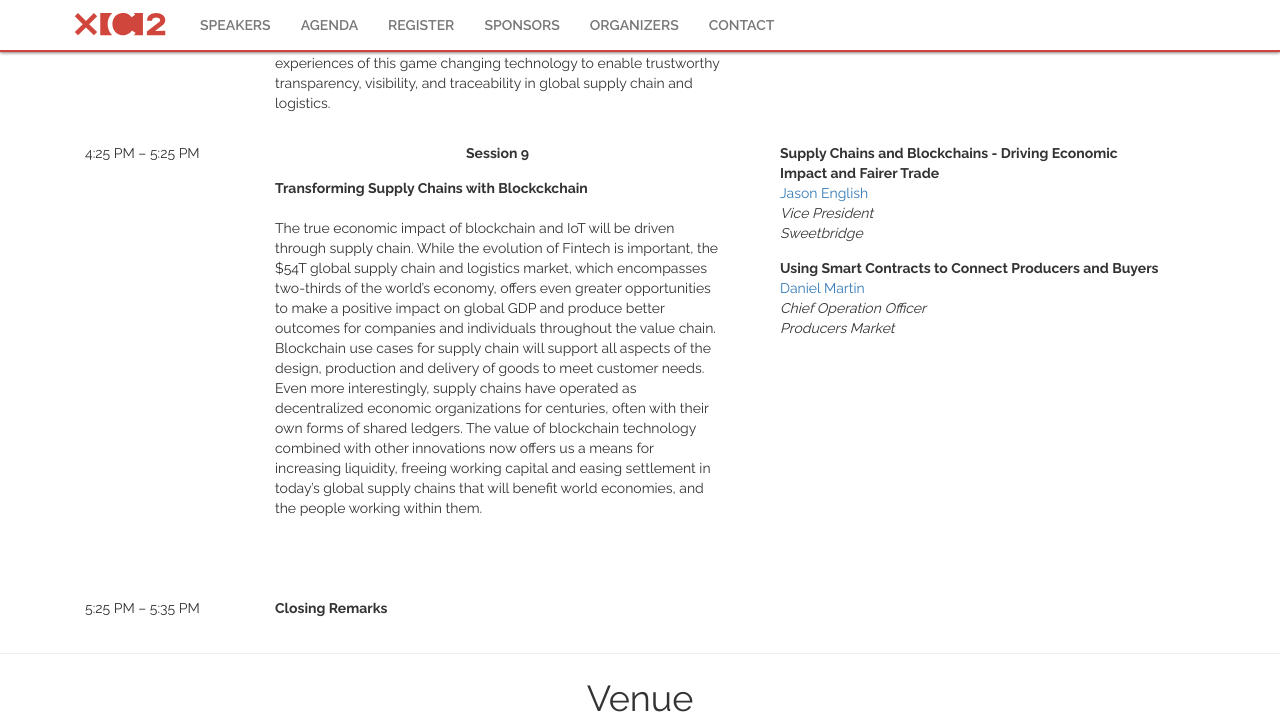
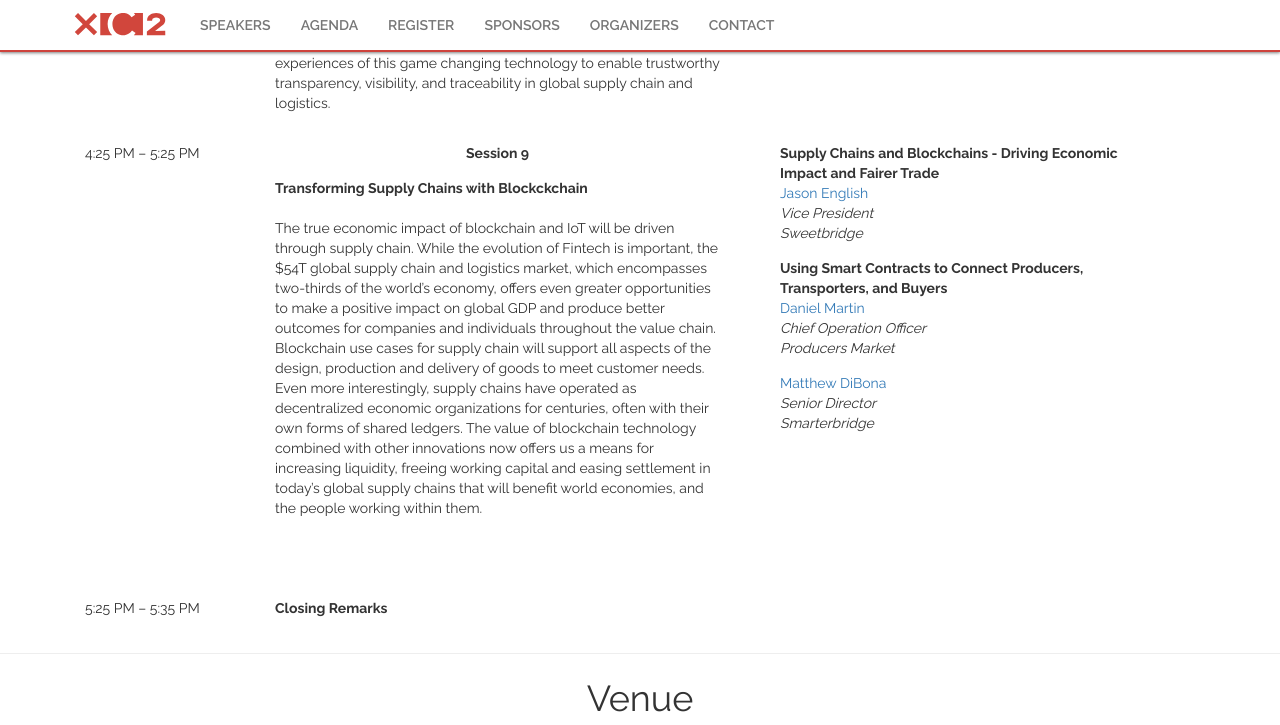
Before and after one commit to gnawalishyam/jekyll, a Jekyll site: the page built from index.html, in a window 1280 px wide and 900 px high, scrolled down 7525 px, cut to the strip 0-725 px from the top of the window. Built offline with Jekyll 4.4.1, drawn with Linux system fonts in a browser that asks for light colours; some web fonts are replaced.

Commit message:
added Matthew DiBona as per the email

```diff
--- a/index.html
+++ b/index.html
@@ -547,7 +547,7 @@
 								</div>
 								<div class="col-sm-12">
 									<div class="col-xxs-12">
-										<b>Using Smart Contracts to Connect Producers and Buyers</b>
+										<b>Using Smart Contracts to Connect Producers, Transporters, and Buyers</b>
 									</div>
 									<div class="col-xxs-12">
 										<a href="">Daniel Martin</a>
@@ -555,8 +555,17 @@
 									<div class="col-xxs-12">
 										<em>Chief Operation Officer</em>
 									</div>
+									<div class="col-xxs-12  pb-15">
+										<em>Producers Market</em>
+									</div>
 									<div class="col-xxs-12">
-										<em>Producers Market</em>
+										<a href="">Matthew DiBona</a>
+									</div>
+									<div class="col-xxs-12">
+										<em>Senior Director</em>
+									</div>
+									<div class="col-xxs-12">
+										<em>Smarterbridge</em>
 									</div>
 								</div>
 							</div>
```
